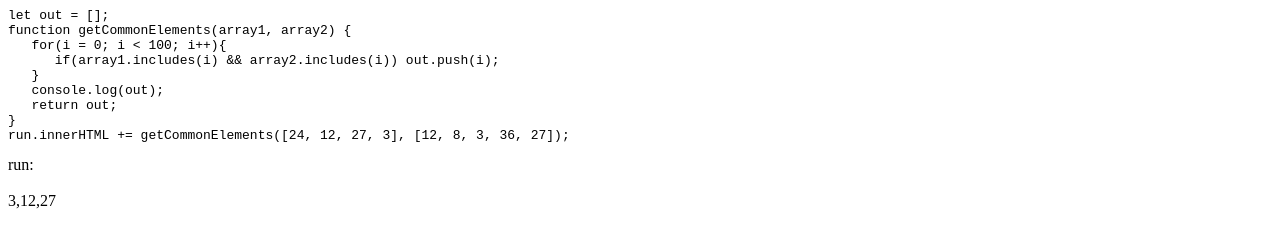
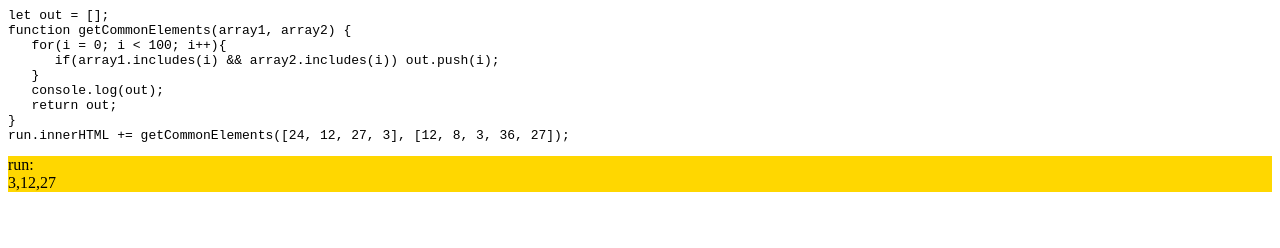
Before and after one commit to mysynthesizer/cynthesizer, a plain HTML site: page index.html in a window 1280 px wide. Drawn offline with Linux system fonts and the light colour scheme.

Commit message:
Update index.html

```diff
--- a/index.html
+++ b/index.html
@@ -9,5 +9,5 @@ function getCommonElements(array1, array2) {
 }
 run.innerHTML += getCommonElements([24, 12, 27, 3], [12, 8, 3, 36, 27]);
 </pre>
-<div id=run>run:<br /><br /></div>
+<div id=run style='background: gold'>run:<br /></div>
 <script>eval(pre.innerText)</script>
```
